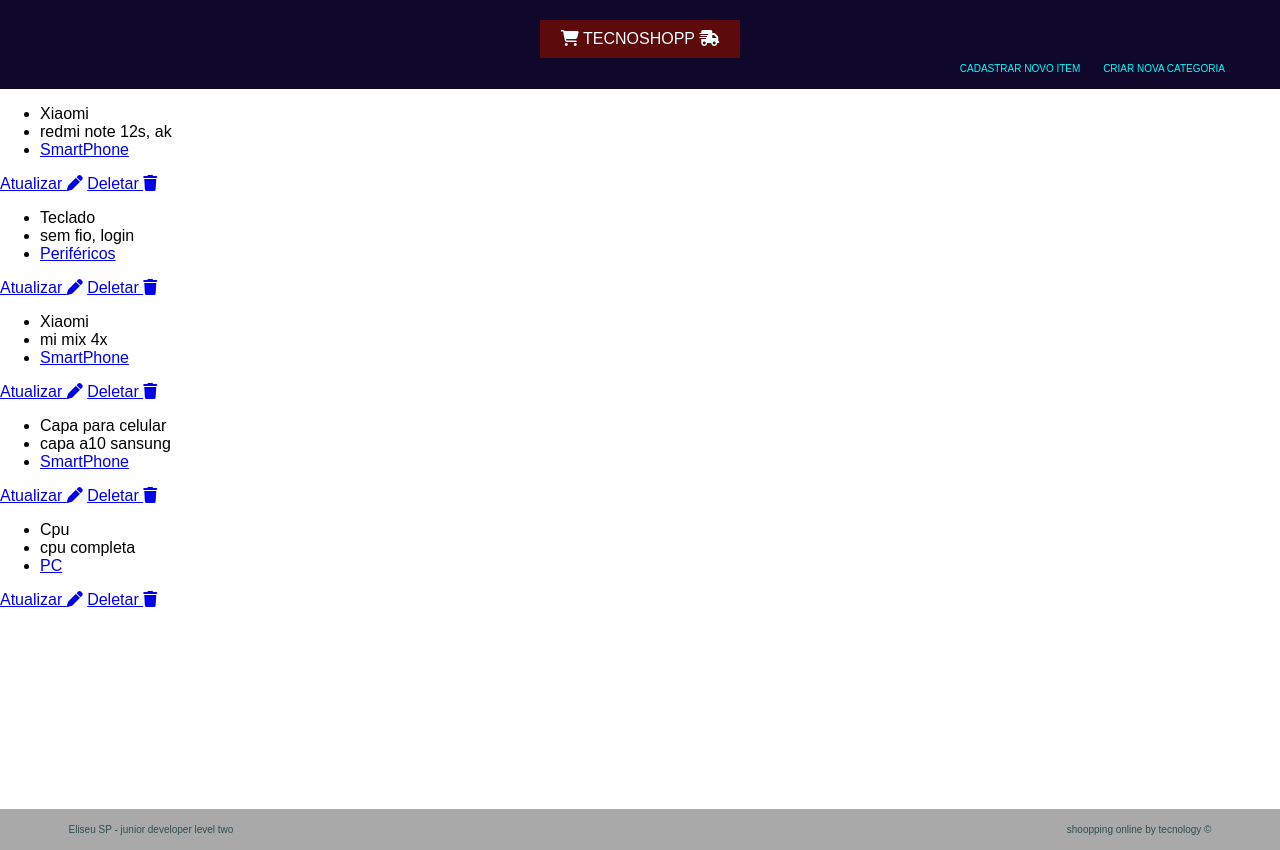
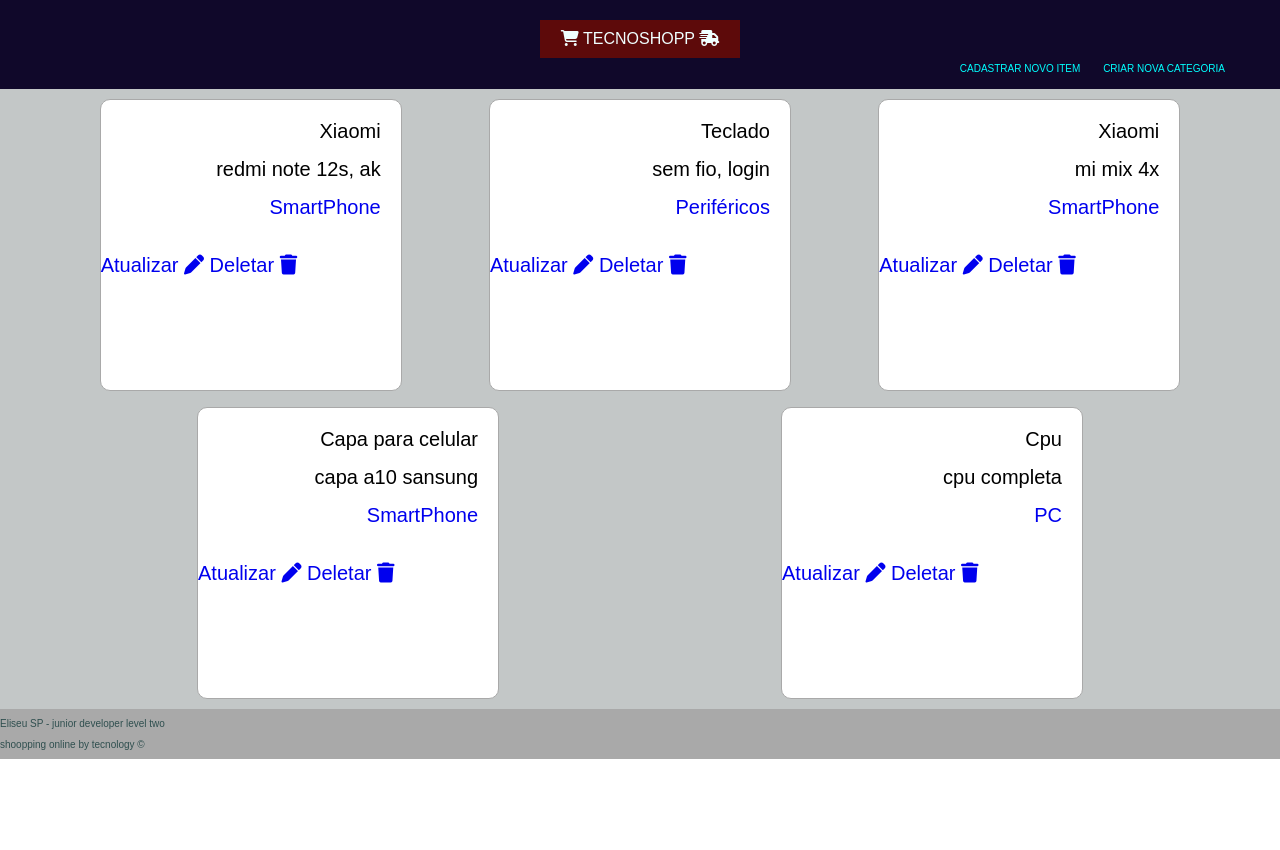
Before and after one commit to Elisp12/tecnoShopp, a Django app: page / in a window 1280 px wide. After the commit the page ends 759 px from the top, so only its background shows below. Run offline with Django 5.2, Linux system fonts and the light colour scheme; data comes from the database, SQL or seed files in the repository.

Commit message:
display flex

```diff
--- a/static/css/style.css
+++ b/static/css/style.css
@@ -52,32 +52,88 @@
 }
 
 main {
-    height: 90vh;
+    height: auto;
+    background-color: rgb(195, 199, 199);
 }
 
 .main-lista-produto {
+    margin: auto;
+    width: 90%;
+    min-height: 75vh;
+
+    display: flex;
+    flex-direction: row;
+    flex-wrap: wrap;
+    justify-content: center;
+    align-items: center;
+    gap: 1rem;
+
+    padding: 10px;
+}
+
+.card   {
+    background-color: white;
+    display: inline-block;
+    font-size: 20px;
+    margin: auto;
+    width: 300px;
+    height: 290px;
+    border: 1px solid darkgray;
+    border-radius: 10px;
+
+}
+
+.card ul {
+    list-style: none;
+    text-align: end;
+    margin: 10px;
+    padding: 10px;
+    display: block;
+}
+
+.card ul li {
+    margin-bottom: 15px;
+}
+
+.descricao {
     width: 100%;
-    height: 100%;
+    height: 70px;
+    padding: 5px;
+    border: 1px solid rgb(177, 166, 166);
+    text-align: left;
     overflow: auto;
 }
 
+.card-link {
+    text-align: end;
+    margin: 10px;
+    padding-right: 15px;
+}
+.card a {
+    text-decoration: none;
+}
 
 .footer {
     background-color: darkgray;
     color: darkslategrey;
-    text-align: end;
     font-size: 10px;
-    padding: 5px;
-    margin: auto;
-    position: relative;
-}
-.footer-box {
-    width: 90%;
-    margin: auto;
 }
 
-.footer-nome {
-    position: absolute;
-    text-align: justify;
-    bottom: 5px;
+.footer-box {
+  width: 100%;
+  height: 50px;
+
+  display: flex;
+  flex-direction: row;
+  flex-wrap: nowrap;
+  align-items: center;
+  justify-content: space-between;
 }
+
+#footer-p-1 {
+    padding-left: 15px;
+}
+
+#footer-p-2 {
+    padding-right: 15px;
+}
```
